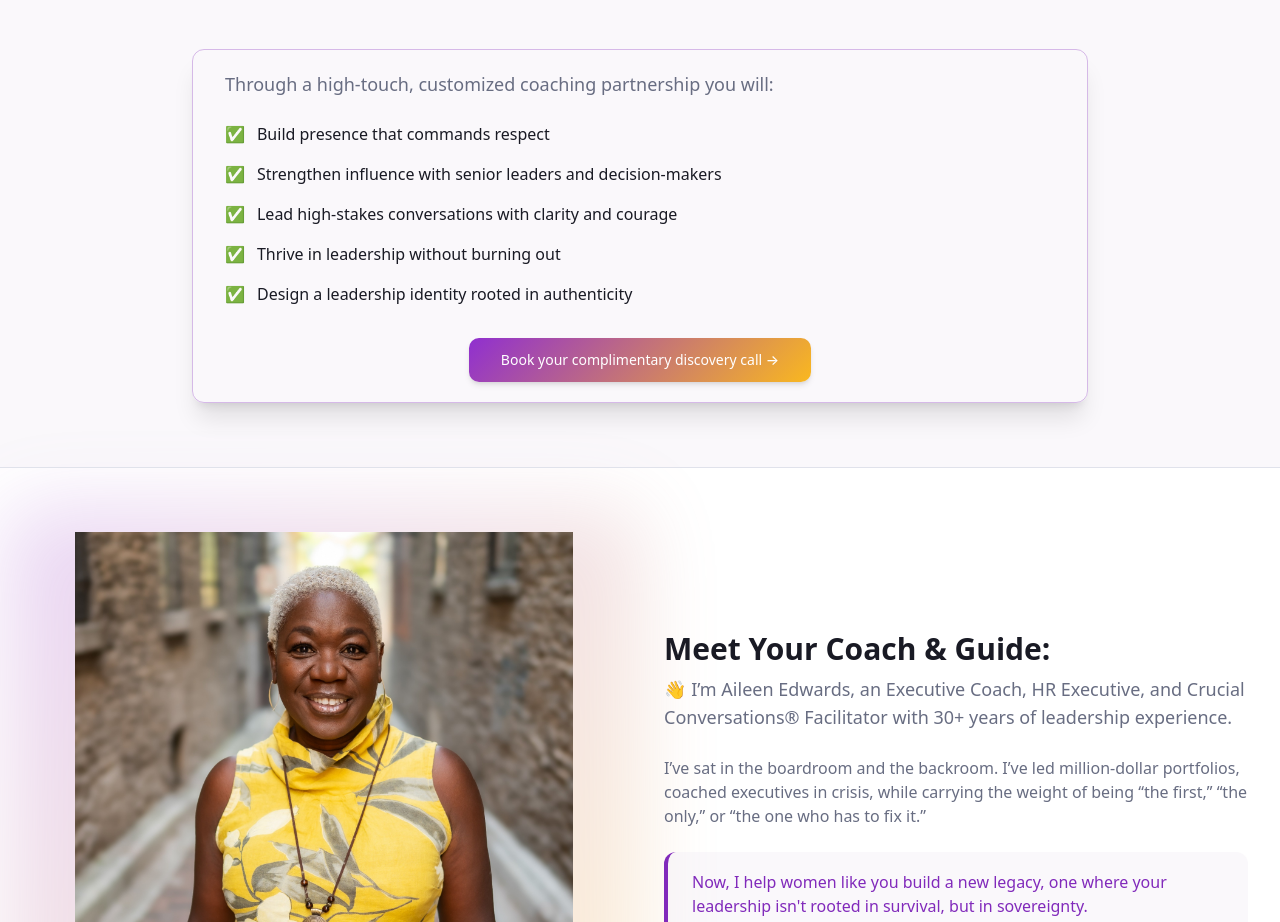
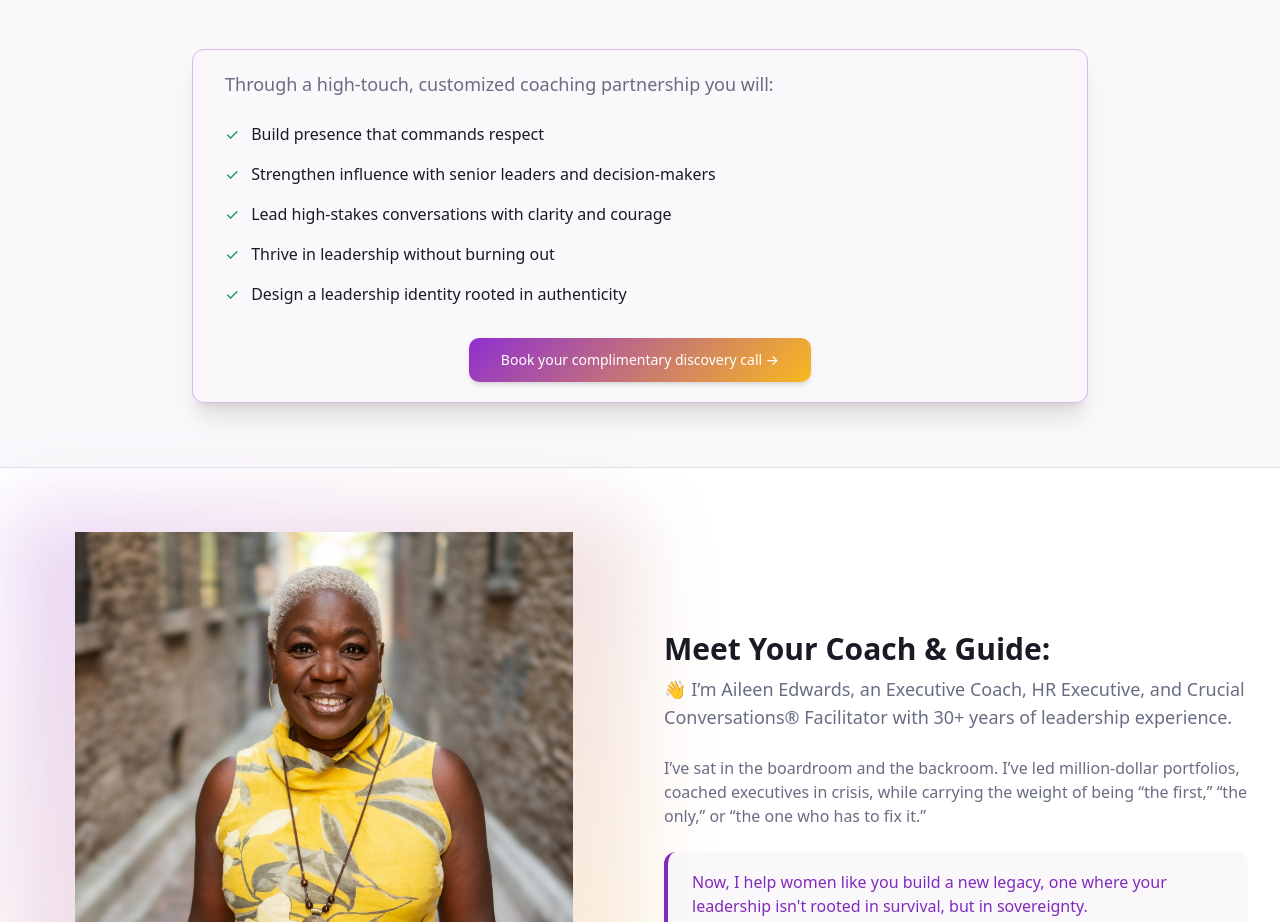
Before and after one commit to izzydoesizzy/she-leads-anyway, a React (Vite) app: page / in a window 1280 px wide. Shown: the part 1860-2782 px from the top of the page. Built offline with nearby package versions, Linux system fonts and the light colour scheme.

Commit message:
Update SolutionIntro checkmarks

```diff
--- a/src/components/sections/SolutionIntro.tsx
+++ b/src/components/sections/SolutionIntro.tsx
@@ -24,7 +24,7 @@ const SolutionIntro: React.FC = () => {
 
               <div className="space-y-4">
                 {benefits.map((benefit, index) => <div key={index} className="flex items-center gap-3">
-                    <div className="text-emerald-600 dark:text-emerald-400">✅</div>
+                    <div className="text-emerald-600 dark:text-emerald-400">✓</div>
                     <span className="text-foreground">{benefit}</span>
                   </div>)}
               </div>
```
